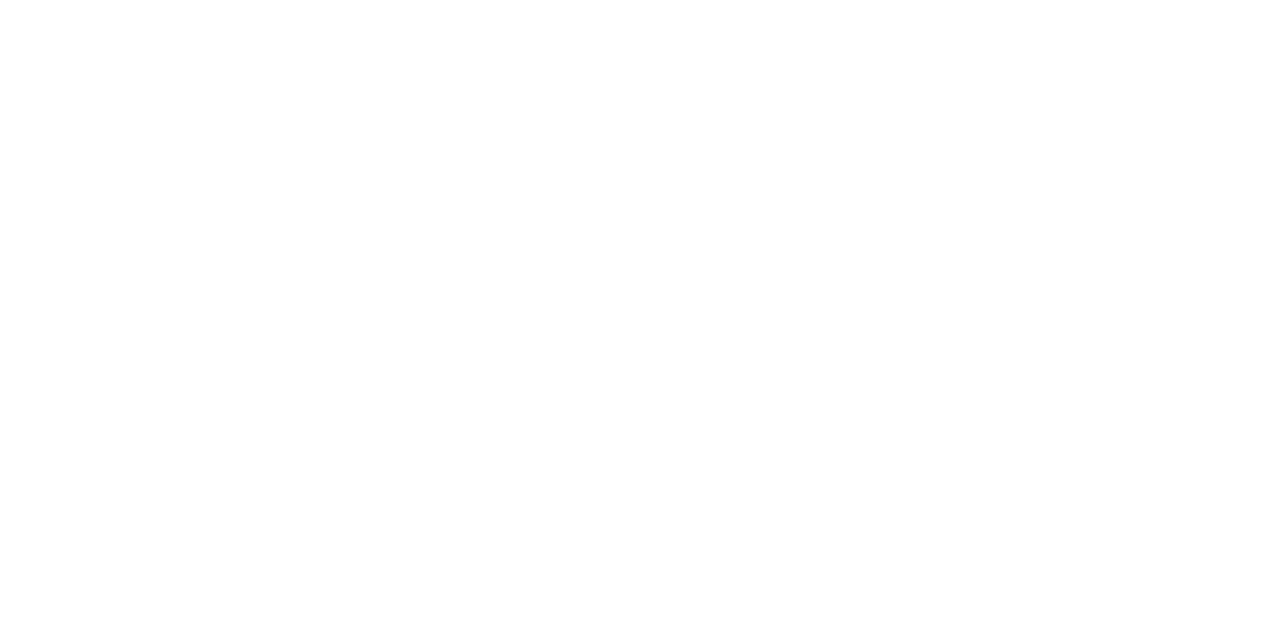
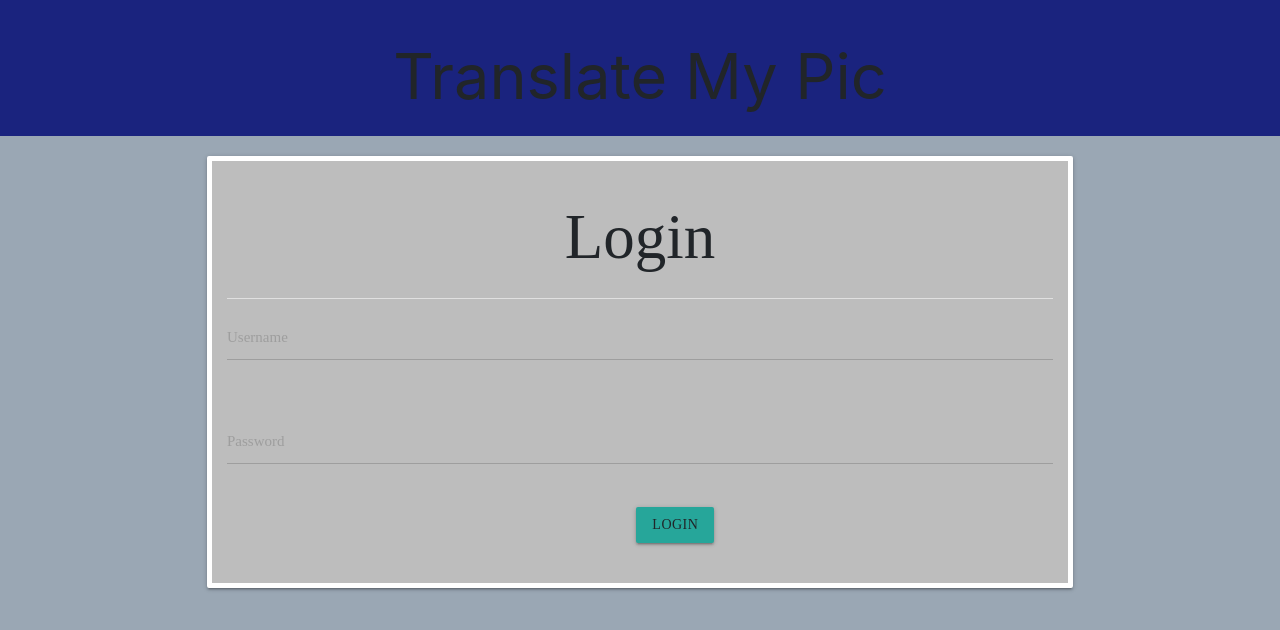
Before and after one commit to bgoudy/translate-my-pic, a website: page public/index.html in a window 1280 px wide. Drawn offline with nearby package versions, Linux system fonts and the light colour scheme.

Commit message:
login page HTML completed

```diff
--- a/public/index.html
+++ b/public/index.html
@@ -1,12 +1,54 @@
 <!DOCTYPE html>
 <html lang="en">
 <head>
+    <link rel="stylesheet" href="https://stackpath.bootstrapcdn.com/bootstrap/4.3.1/css/bootstrap.min.css" integrity="sha384-ggOyR0iXCbMQv3Xipma34MD+dH/1fQ784/j6cY/iJTQUOhcWr7x9JvoRxT2MZw1T" crossorigin="anonymous">
+  <link rel="stylesheet" href="https://cdnjs.cloudflare.com/ajax/libs/materialize/1.0.0/css/materialize.min.css">
+  <link rel="stylesheet" href="/assets/css/translate-my-pic.css">
+  <link href="https://fonts.googleapis.com/css?family=Merriweather+Sans&display=swap" rel="stylesheet">
   <meta charset="UTF-8">
   <meta name="viewport" content="width=device-width, initial-scale=1.0">
   <meta http-equiv="X-UA-Compatible" content="ie=edge">
   <title>Login</title>
 </head>
-<body>
+  <body>
+    <div class="row ht-4">
+      <div class="col s12 indigo darken-4">
+        <h1 class="center-align">Translate My Pic</h1>
+      </div>
+    </div>
+    <div class="container">
+      <div class="card grey lighten-1">
+        <div class="col s3 offset-s4">
+          <span class="flow-text">
+            <h1 class="center-align">Login</h1>
+          </span>
+          <div class="divider"></div>
+          <div class="row center-align">
+              <form class="col s12">
+                <div class="row">
+                  <div class="input-field col s6">
+                    <input id="first_name" type="text" class="validate">
+                    <label for="first_name">Username</label>
+                  </div>
+                </div>
+                <div class="row">
+                  <div class="input-field col s6">
+                    <input id="last_name" type="text" class="validate">
+                    <label for="last_name">Password</label>
+                  </div>
+                </div>
 
-</body>
+                <div class="row">
+                    <div class="col s10 offset-s1 center-align">
+                    <a class="waves-effect waves-light btn">Login</a>
+                  </div>
+                </div>
+              </form>
+
+        </div>
+      </div>
+    </div>
+  </div>
+  <script src="https://cdnjs.cloudflare.com/ajax/libs/materialize/1.0.0/js/materialize.min.js"></script>
+  </body>
 </html>
```
Also changed, not shown: public/home.html (+3 -2 lines).
